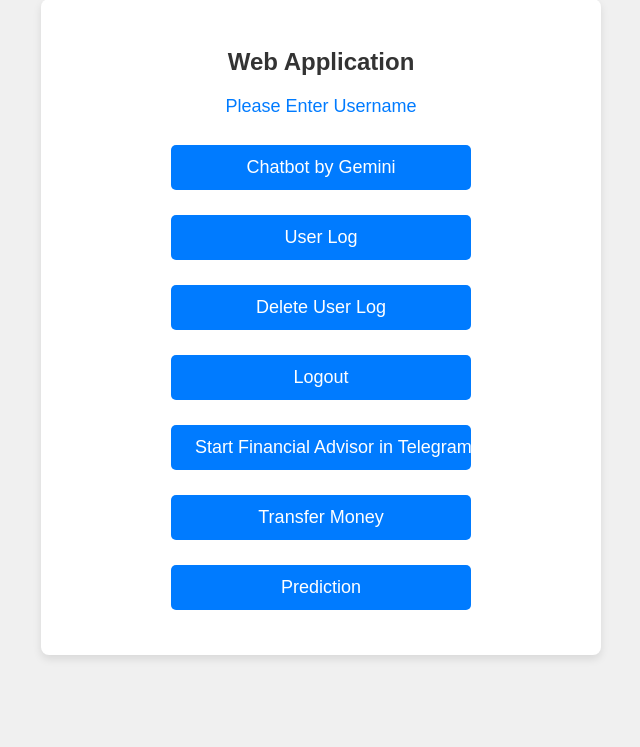
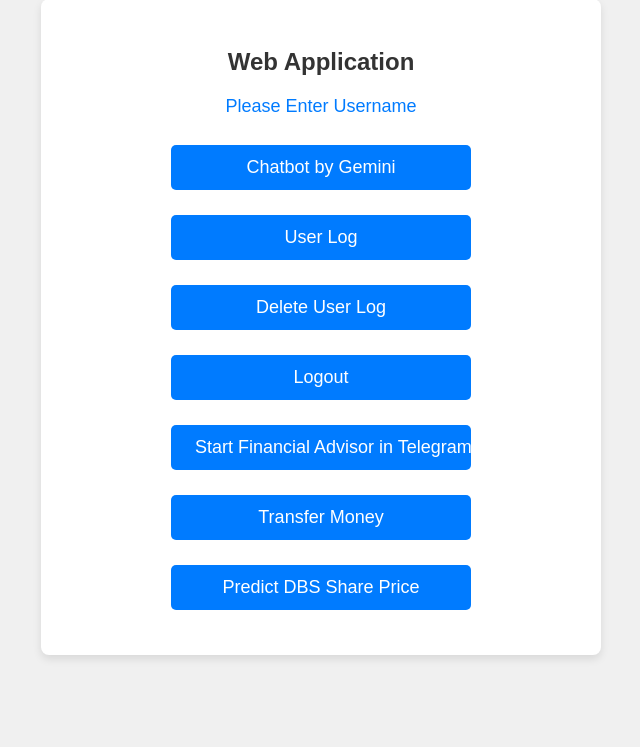
Before and after one commit to ecyewp/5m-data-6-gemini-telegram-webhk, a Flask app: page /main in a window 1280 px wide. Shown: the part 93-840 px from the top of the page, without its empty margins (319-959 px from the left). Run offline with Flask 3, Linux system fonts and the light colour scheme.

Commit message:
Update main.html

```diff
--- a/templates/main.html
+++ b/templates/main.html
@@ -25,7 +25,7 @@
             <input type="submit" value="Transfer Money">
         </form>
         <form action="/prediction" method="post">
-            <input type="submit" value="Prediction">
+            <input type="submit" value="Predict DBS Share Price">
         </form>
     </div>
 </body>
```
